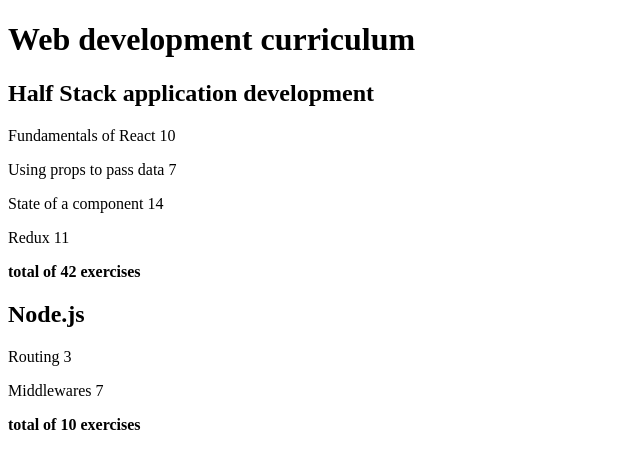
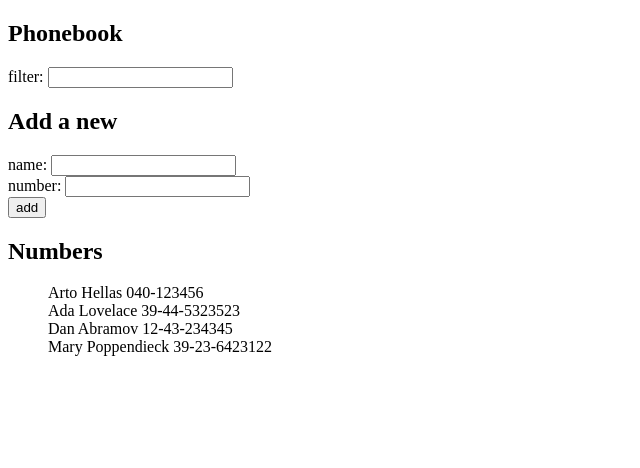
Before and after one commit to ZacharyFredeman/helsinkiFUllStackDevelopment, a React (Vite) app in the folder HelsinkiAPP/: page / in a window 1280 px wide. Shown: the top 468 px of the page, without its empty margins (0-640 px from the left). Built offline with nearby package versions, Linux system fonts and the light colour scheme.

Commit message:
Completion of exercises 2.6-2.10
Completion of exercises 2.6-2.10 of Helsinki Full stack development course

```diff
--- /dev/null
+++ b/HelsinkiAPP/src/AppExercises_2.6-2.10.jsx
@@ -0,0 +1,108 @@
+import { useState } from 'react'
+
+const App = () => {
+  const [persons, setPersons] = useState([
+    { name: 'Arto Hellas', number: '040-123456', id: 1 },
+    { name: 'Ada Lovelace', number: '39-44-5323523', id: 2 },
+    { name: 'Dan Abramov', number: '12-43-234345', id: 3 },
+    { name: 'Mary Poppendieck', number: '39-23-6423122', id: 4 }
+  ])
+  const [newName, setNewName] = useState('')
+  const [newNumber, setNewNumber] = useState('')
+  const [filter, setFilter] = useState('')
+
+  const AddName = (event) =>{
+    event.preventDefault()
+    console.log('button clicked', event.target, newName)
+    if(persons.find(person => person.name === newName)){
+        console.log("already exist")
+        window.alert(`${newName} is already added to the phonebook`)
+        return
+    }
+    else{
+        console.log("name not found")
+    }
+    const newNameObject = {
+        name:newName,
+        number:newNumber,
+    }
+    setPersons(persons.concat(newNameObject))
+    setNewName('')
+    setNewNumber('')
+  }
+
+  const handleNameChange = (event) =>{
+    console.log("set new name", event.target.value)
+    setNewName(event.target.value)
+  }
+
+  const handleNumberChange = (event) =>{
+    console.log("set new number", event.target.value)
+    setNewNumber(event.target.value)
+  }
+
+  const handleFilterChange = (event) =>{
+    console.log("set new filter", event.target.value)
+    setFilter(event.target.value)
+  }
+
+  const peopleToShow =persons.filter(person => person.name.toLowerCase().includes(filter.toLowerCase()))
+
+  return (
+    <div>
+      <h2>Phonebook</h2>
+
+      <Filter newValue = {filter} change={handleFilterChange}/>
+
+
+      <h2>Add a new</h2>
+      <NewPersonForm submit = {AddName} name = {newName} changeName = {handleNameChange} number ={newNumber} changeNumber = {handleNumberChange}/>
+
+      <h2>Numbers</h2>
+      <DisplayPeople people = {peopleToShow}/>
+
+    </div>
+  )
+}
+
+const Filter = (filterProps)=>{
+  return(
+  <div>
+        filter: <input value={filterProps.newValue} onChange={filterProps.change}/>
+  </div>
+  )
+}
+
+const NewPersonForm = (personFormProps)=>{
+
+  return(
+    <form onSubmit={personFormProps.submit}>
+        <div>
+          name: <input value={personFormProps.name} onChange={personFormProps.changeName}/>
+        </div>
+        <div>
+            number: <input value={personFormProps.number} onChange={personFormProps.changeNumber}/>
+        </div>
+        <div>
+          <button type="submit">add</button>
+        </div>
+      </form>
+  )
+}
+
+const DisplayPeople = (people)=>{
+  return(
+    <ul>
+        {
+          people.people.map(person =><PersonName key={person.name} person= {person}/>)
+        }
+      </ul>
+  )
+}
+
+const PersonName = ({person}) =>{
+    //console.log({person})
+    return(<div>{person.name} {person.number}</div>)
+}
+
+export default App
--- a/HelsinkiAPP/src/main.jsx
+++ b/HelsinkiAPP/src/main.jsx
@@ -1,9 +1,10 @@
 import ReactDOM from 'react-dom/client'
-import App from './AppExercises_2.1-2.5'
+import App from './AppExercises_2.6-2.10'
 //AppExercises_1.0-1.6
 //AppExercises_1.6-1.11
 //AppExercises_1.12-1.14
 //AppExercises_2.1-2.5
+//AppExercises_2.6-2.10
 
 ReactDOM.createRoot(document.getElementById('root')).render(
   <App />
```
Also changed, not shown: 1 other file (tests, documents, lock files or other folders).
